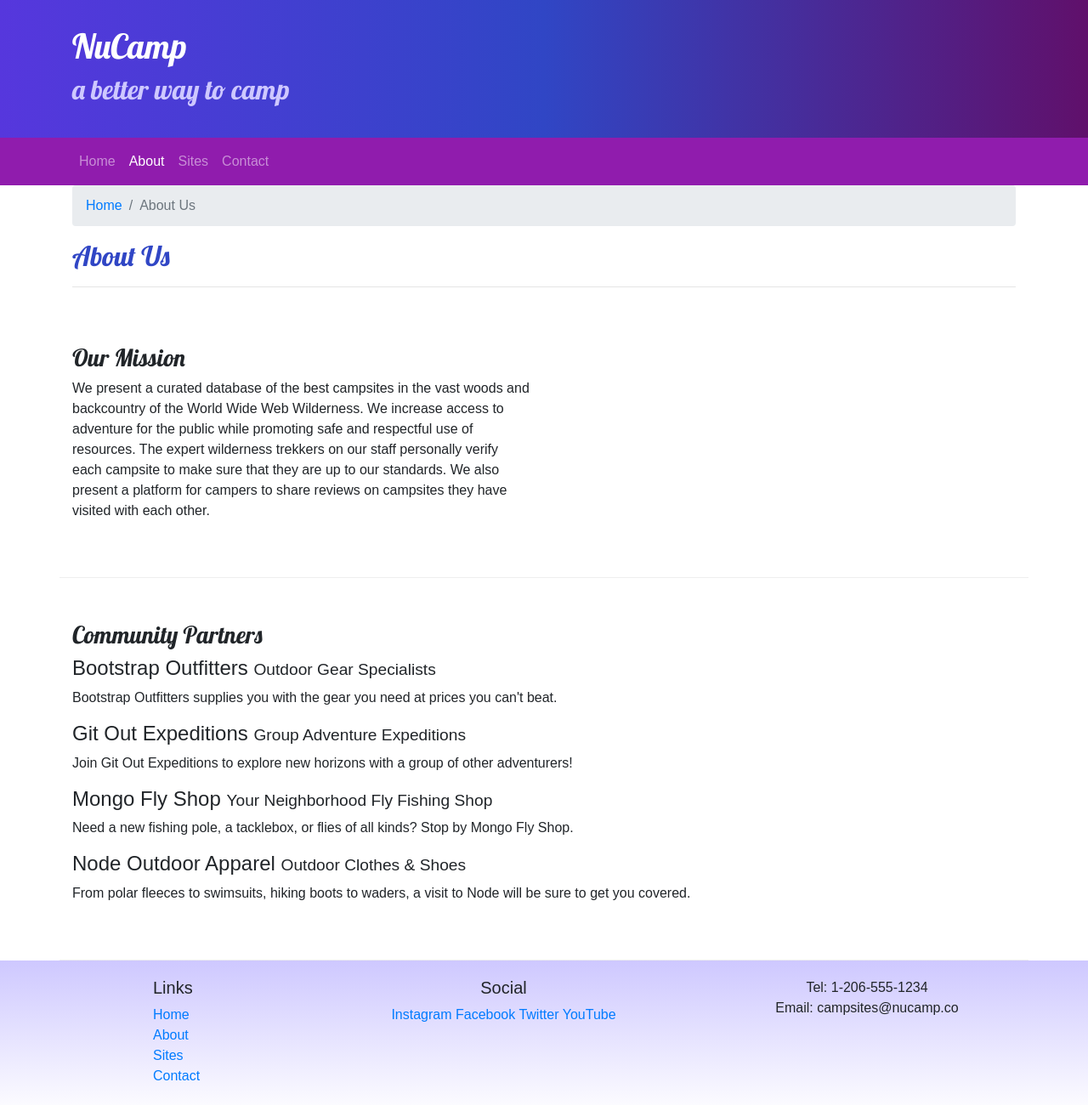
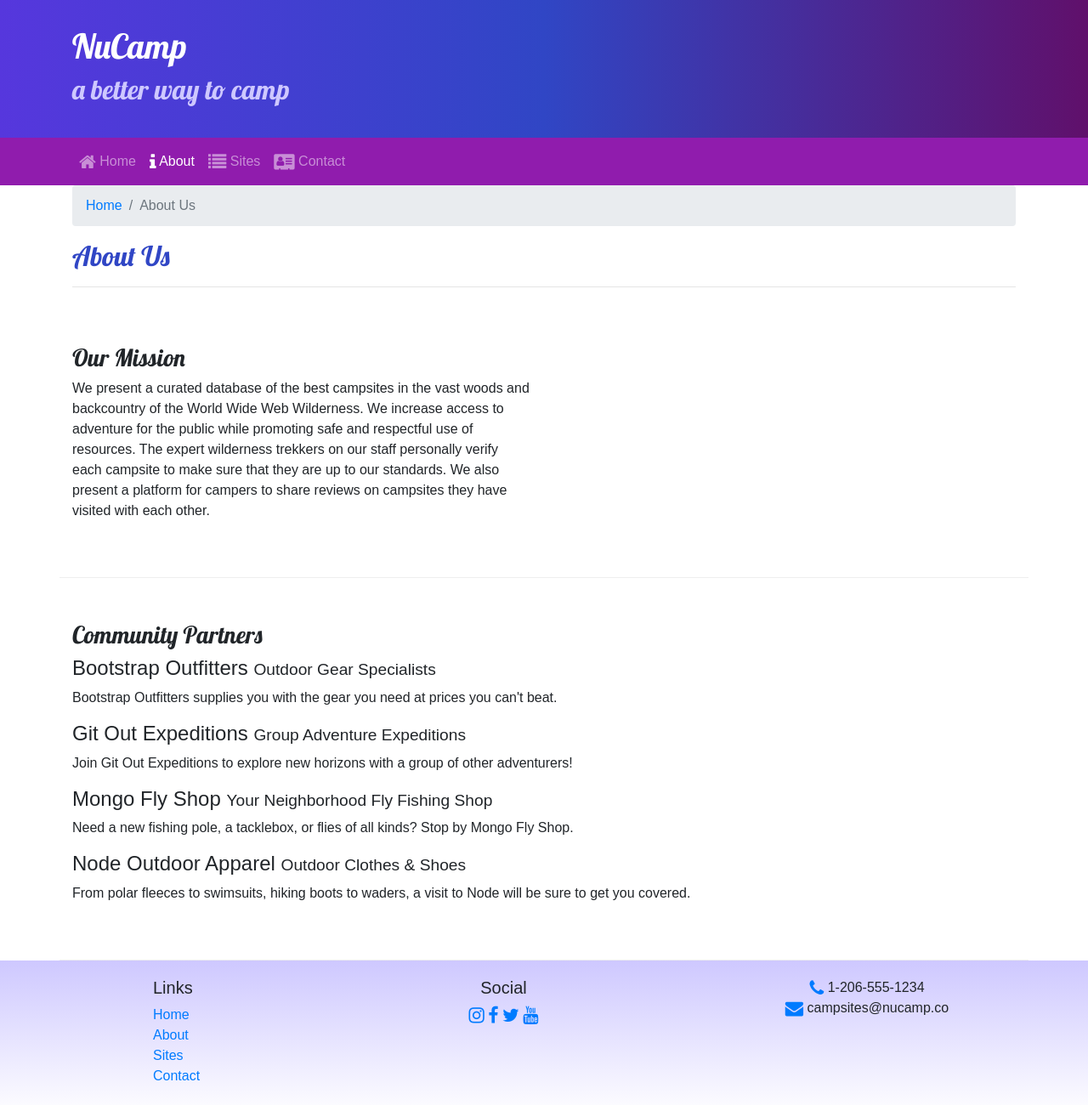
Before and after one commit to NCunningham12/NuCampSite, a website: page aboutus.html in a window 1280 px wide. Shown: the whole page at 85% size. Drawn offline with nearby package versions, Linux system fonts and the light colour scheme.

Commit message:
Added font awesome icons for Home and About pages

```diff
--- a/aboutus.html
+++ b/aboutus.html
@@ -6,7 +6,11 @@
         <meta charset="utf-8" />
         <meta name="viewport" content="width=device-width, initial-scale=1" />
 
+        <!-- Bootstrap CSS -->
         <link rel="stylesheet" href="node_modules/bootstrap/dist/css/bootstrap.min.css" />
+
+        <!-- Additional CSS must be placed after Bootstrap CSS -->
+        <link rel="stylesheet" href="node_modules/font-awesome/css/font-awesome.min.css" />
         <link rel="stylesheet" href="https://fonts.googleapis.com/css?family=Lobster|Open+Sans" />
         <link rel="stylesheet" href="css/styles.css" />
 
@@ -33,10 +37,10 @@
             </button>
             <div class="collapse navbar-collapse" id="nucampNavbar">
                 <ul class="navbar-nav">
-                    <li class="nav-item"><a class="nav-link" href="index.html">Home</a></li>
-                    <li class="nav-item active"><a class="nav-link" href="#">About</a></li>
-                    <li class="nav-item"><a class="nav-link" href="#">Sites</a></li>
-                    <li class="nav-item"><a class="nav-link" href="#">Contact</a></li>
+                    <li class="nav-item"><a class="nav-link" href="index.html"><i class="fa fa-home fa-lg"></i> Home</a></li>
+                    <li class="nav-item active"><a class="nav-link" href="#"><i class="fa fa-info fa-lg"></i> About</a></li>
+                    <li class="nav-item"><a class="nav-link" href="#"><i class="fa fa-list fa-lg"></i> Sites</a></li>
+                    <li class="nav-item"><a class="nav-link" href="#"><i class="fa fa-address-card fa-lg"></i> Contact</a></li>
                 </ul>
             </div>
         </div>
@@ -90,14 +94,14 @@
                 </div>
                 <div class="col-6 col-sm-5 text-center">
                     <h5>Social</h5>
-                    <a href="http://instagram.com/">Instagram</a>
-                    <a href="http://facebook.com/">Facebook</a>
-                    <a href="http://twitter.com/">Twitter</a>
-                    <a href="http://youtube.com/">YouTube</a>
+                    <a href="http://instagram.com/"><i class="fa fa-instagram fa-lg"></i></a>
+                    <a href="http://facebook.com/"><i class="fa fa-facebook fa-lg"></i></a>
+                    <a href="http://twitter.com/"><i class="fa fa-twitter fa-lg"></i></a>
+                    <a href="http://youtube.com/"><i class="fa fa-youtube fa-lg"></i></a>
                 </div>
                 <div class="col-sm-4 text-center">
-                    Tel: 1-206-555-1234<br />
-                    Email: campsites@nucamp.co
+                    <i class="fa fa-phone fa-lg text-primary"></i> 1-206-555-1234<br />
+                    <i class="fa fa-envelope fa-lg text-primary"></i> campsites@nucamp.co
                 </div>
            </div>
         </div>
--- a/package.json
+++ b/package.json
@@ -7,7 +7,7 @@
     "lite": "lite-server",
     "start": "npm run lite",
     "test": "echo \"Error: no test specified\" && exit 1"
- },
+  },
   "author": "Nathan Cunningham",
   "license": "ISC",
   "devDependencies": {
@@ -15,6 +15,7 @@
   },
   "dependencies": {
     "bootstrap": "^4.5.2",
+    "font-awesome": "^4.7.0",
     "jquery": "^3.5.1",
     "popper.js": "^1.16.1"
   }
```
Also changed, not shown: index.html (+11 -10 lines), 1 other file. Lines whose indentation alone changed are shown as unchanged.
